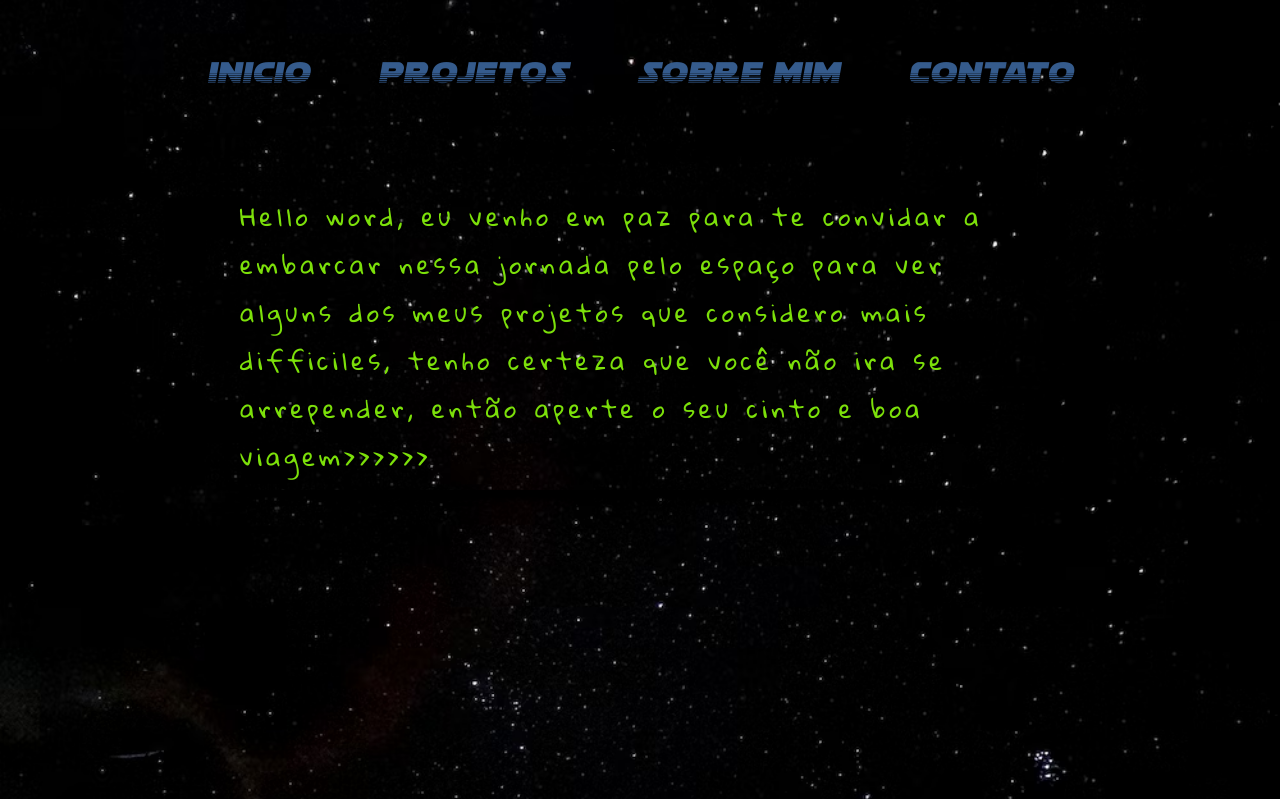
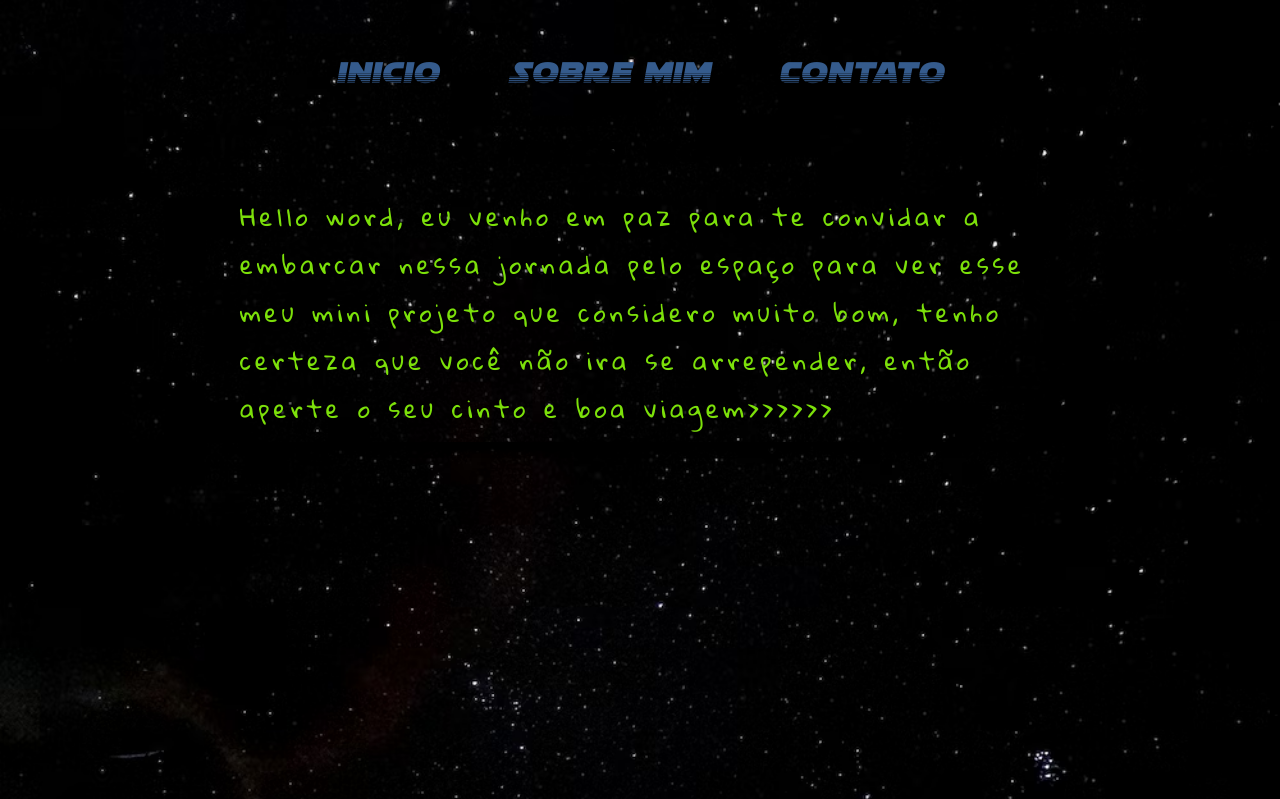
Before and after one commit to joaopedrolimar/portfolio, a plain HTML site: page index.html in a window 1280 px wide. Shown: the top 799 px of the page. Drawn offline with Linux system fonts and the light colour scheme.

Commit message:
Tirandoa parte de projetos

```diff
--- a/index.html
+++ b/index.html
@@ -17,9 +17,7 @@
                 <li>
                     <a href="/index.html">Inicio</a>
                 </li>
-                <li>
-                    <a href="/projetos.html">Projetos</a>
-                </li>
+
                 <li>
                     <a href="/sobremim.html">Sobre mim</a>
                 </li>
@@ -33,7 +31,7 @@
         <h1>Hello Word!</h1>
 
         <p>
-            Hello word, eu venho em paz para te convidar a embarcar nessa jornada pelo espaço para ver alguns dos meus projetos que considero mais difficiles, tenho certeza que você não ira se arrepender, então aperte o seu cinto e boa viagem>>>>>>
+            Hello word, eu venho em paz para te convidar a embarcar nessa jornada pelo espaço para ver esse meu mini projeto que considero muito bom, tenho certeza que você não ira se arrepender, então aperte o seu cinto e boa viagem>>>>>>
         </p>
 
     </main>
```
Also changed, not shown: contato.html (+2 -3 lines), sobremim.html (+1 -3 lines).
